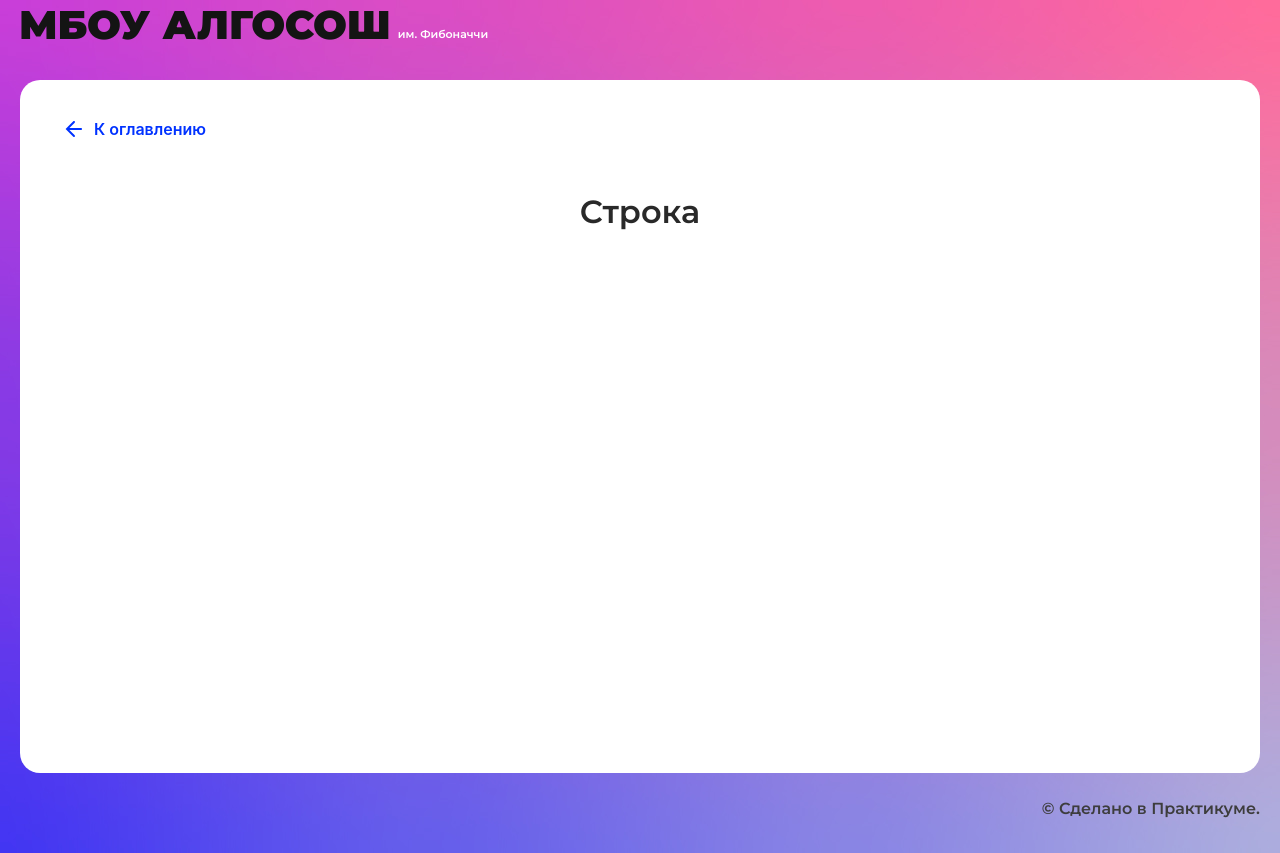
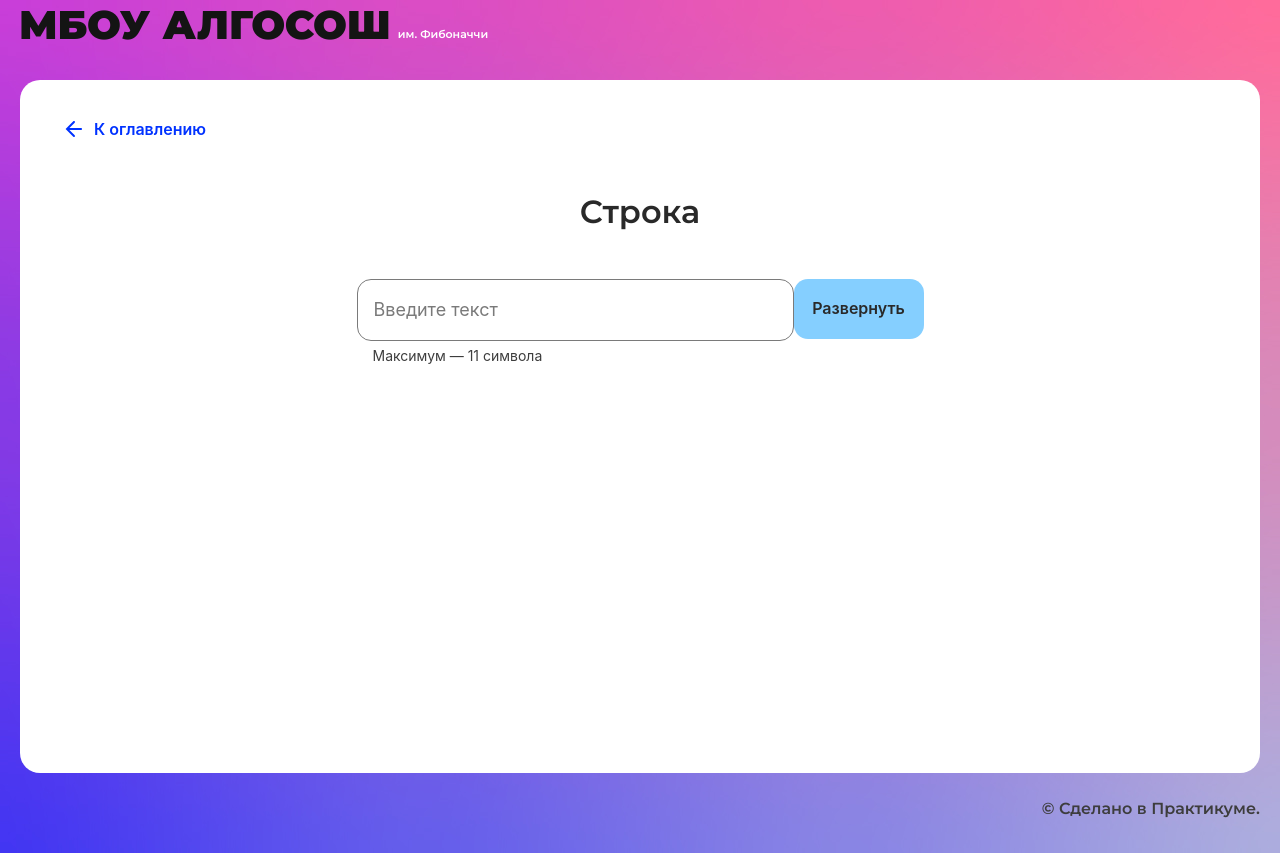
Before and after one commit to forfrontskill/algososh, a React (Create React App) app: page /recursion in a window 1280 px wide. Built offline with nearby package versions, Linux system fonts and the light colour scheme.

Commit message:
Добавлен алгоритм перестановки строки

```diff
--- /dev/null
+++ b/src/components/string/string.module.css
@@ -0,0 +1,11 @@
+.Form {
+    display: flex;
+    flex-direction: row;
+    max-width: 567px;
+    margin: 0 auto;
+}
+
+.CharContainer {
+    display: flex;
+    flex-direction: row;
+}
--- a/src/components/string/string.tsx
+++ b/src/components/string/string.tsx
@@ -1,10 +1,96 @@
-import React from "react";
+import React, { FormEvent, SyntheticEvent, useEffect, useState } from "react";
+import { ElementStates } from "../../types/element-states";
+import { Button } from "../ui/button/button";
+import { Circle } from "../ui/circle/circle";
+import { Input } from "../ui/input/input";
 import { SolutionLayout } from "../ui/solution-layout/solution-layout";
 
+import styles from './string.module.css';
+
+type TString = { char: string, color: ElementStates };
+type TStringArray = { str: string, startIndex: number; endIndex: number; arr: ReadonlyArray<TString> };
+
 export const StringComponent: React.FC = () => {
+  const [isPending, setPending] = useState<boolean>(false);
+  const [inputForm, setInputForm] = useState<string>('');
+  const [form, setForm] = useState<TStringArray>({ str: '', startIndex: 0, endIndex: 0, arr: [] });
+
+  const handleInputChange = (event: FormEvent<HTMLInputElement>) => {
+    setInputForm(event.currentTarget.value);
+  }
+
+  const handleSubmit = (event: SyntheticEvent) => {
+    event.preventDefault();
+    const str: string = inputForm;
+    const arr: ReadonlyArray<TString> = str.split('').map(item => ({ char: item, color: ElementStates.Default }));
+    setForm({ str, startIndex: 0, endIndex: arr.length - 1, arr });
+    setPending(state => !state);
+  }
+
+  useEffect(() => {
+    setTimeout(() => {
+
+      setForm((state) => {
+
+        if (isPending) {
+
+          let start = state.startIndex;
+          let end = state.endIndex;
+          const arrNew = [...state.arr];
+
+          if (start <= end) {
+            if (start > 0)
+              arrNew[start - 1].color = ElementStates.Modified;
+            if (end < arrNew.length - 1)
+              arrNew[end + 1].color = ElementStates.Modified;
+
+            arrNew[start].color = ElementStates.Changing;
+            arrNew[end].color = ElementStates.Changing;
+
+            const tempElement = arrNew[start];
+            arrNew[start] = arrNew[end];
+            arrNew[end] = tempElement;
+
+            start++;
+            end--;
+            return { str: '', startIndex: start, endIndex: end, arr: arrNew };
+          } else {
+              setPending(false);
+              return {...state, arr: state.arr.map(item => ({char:item.char, color: ElementStates.Modified}))};
+          }
+        } else {
+          setPending(false);
+          return state;
+        }
+      })
+
+    }, 1000);
+  }, [form, isPending])
+
   return (
     <SolutionLayout title="Строка">
-
+      <form className={styles.Form}>
+        <Input
+          value={inputForm}
+          maxLength={11}
+          isLimitText={true}
+          onChange={handleInputChange}
+        />
+        <Button
+          disabled={isPending}
+          type='submit'
+          text='Развернуть'
+          onClick={handleSubmit}
+        />
+      </form>
+      <div className={styles.CharContainer}>
+        {form?.arr.map(itemChar => (
+          <Circle
+            letter={itemChar.char}
+            state={itemChar.color}
+          />
+        ))}
+      </div>
     </SolutionLayout>
   );
 };
```
Also changed, not shown: src/utils/specdelay.ts (added, +23 -0 lines).
